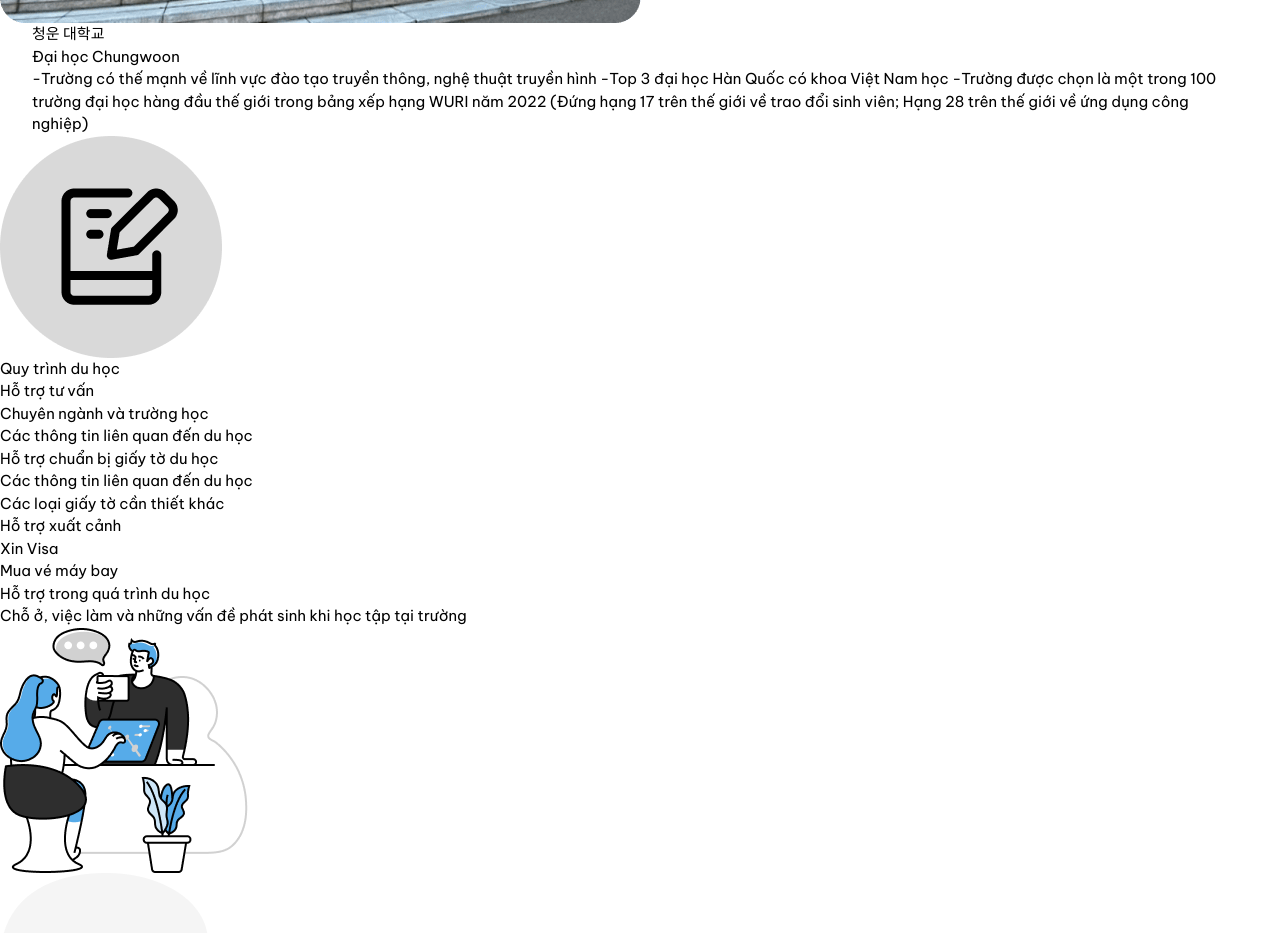
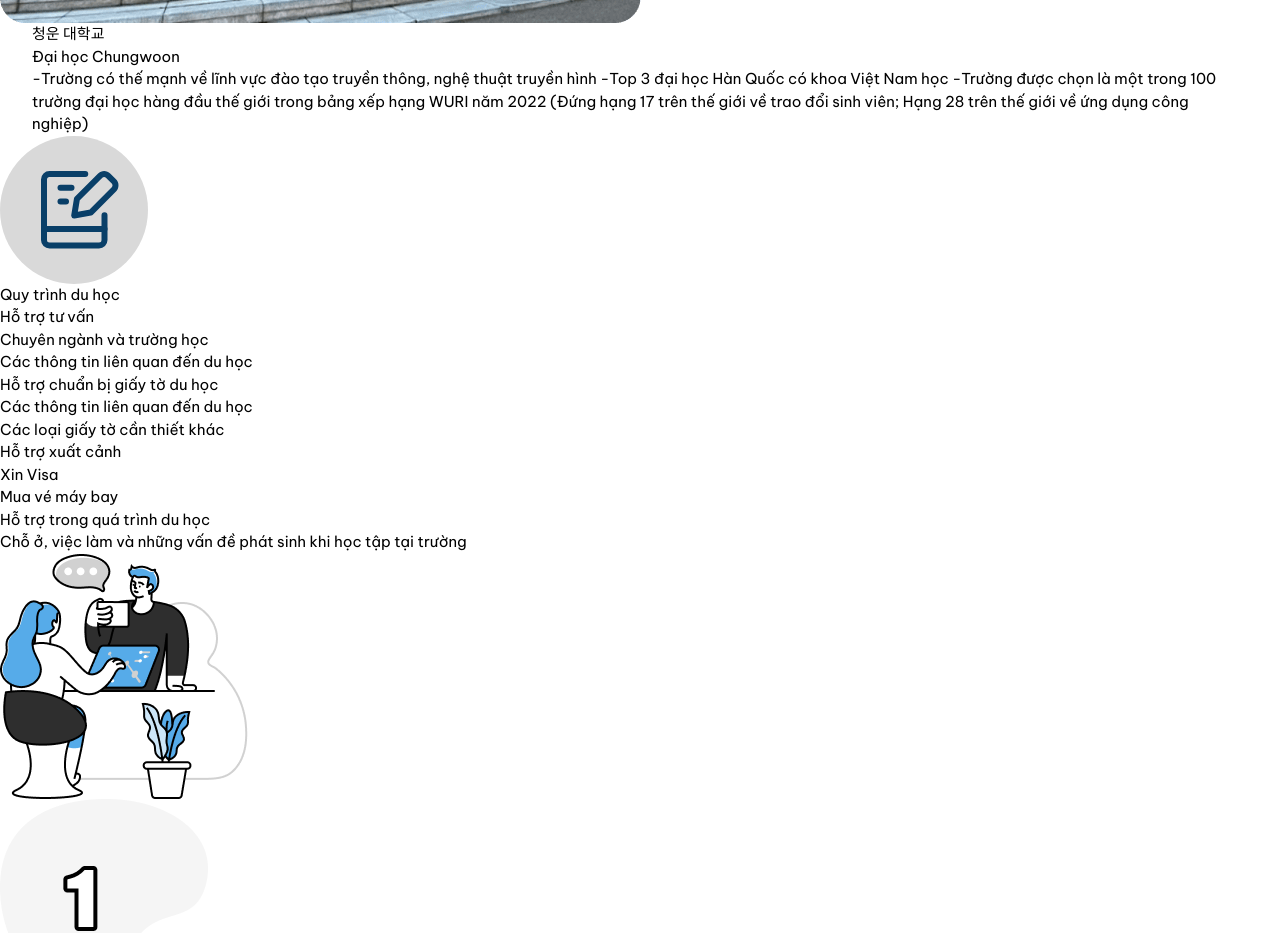
Before and after one commit to ywb-dev/duhocd-landing, a Vue app: page / in a window 1280 px wide. Shown: the part 6180-7113 px from the top of the page. Built offline with nearby package versions, Linux system fonts and the light colour scheme.

Commit message:
chânge icon section flow

```diff
--- /dev/null
+++ b/src/components/icons/TakeNoteIcon.vue
@@ -0,0 +1,10 @@
+<template>
+    <svg xmlns="http://www.w3.org/2000/svg" width="148" height="148" viewBox="0 0 148 148" fill="none">
+    <circle cx="74" cy="74" r="74" fill="#D9D9D9"/>
+    <path d="M85.25 38H49.5C46.4624 38 44 40.4624 44 43.5V104C44 107.038 46.4624 109.5 49.5 109.5H99C102.038 109.5 104.5 107.038 104.5 104V79.25" stroke="#093F68" stroke-width="6" stroke-linecap="round" stroke-linejoin="round"/>
+    <path d="M44 93H104.5" stroke="#093F68" stroke-width="6" stroke-linecap="round" stroke-linejoin="round"/>
+    <path d="M60.5 51.75H71.5" stroke="#093F68" stroke-width="6" stroke-linecap="round" stroke-linejoin="round"/>
+    <path d="M60.5 65.5H66" stroke="#093F68" stroke-width="6" stroke-linecap="round" stroke-linejoin="round"/>
+    <path d="M90.7178 76.5319L74.2178 79.5019L76.9678 62.7819L100.233 39.6269C100.744 39.1114 101.352 38.7022 102.023 38.423C102.693 38.1438 103.412 38 104.138 38C104.864 38 105.583 38.1438 106.253 38.423C106.923 38.7022 107.532 39.1114 108.043 39.6269L113.873 45.4569C114.388 45.9682 114.798 46.5765 115.076 47.2467C115.356 47.9169 115.499 48.6359 115.499 49.3619C115.499 50.088 115.356 50.8069 115.076 51.477C114.798 52.1473 114.388 52.7556 113.873 53.2669L90.7178 76.5319Z" stroke="#093F68" stroke-width="6" stroke-linecap="round" stroke-linejoin="round"/>
+    </svg>
+</template>
--- a/src/components/sections/FlowAbroad.vue
+++ b/src/components/sections/FlowAbroad.vue
@@ -3,7 +3,7 @@
         <div
         class="relative py-24 md:py-48 bg-[#BCBCBC] overflow-hidden">
             <div class="container max-w-960 mx-auto px-5 ">
-                <img  v-motion-slide-visible-once-bottom class="mx-auto mb-4 hidden md:block w-[148px] object-contain" src="/images/flows/takenote.png" loading="lazy" alt="icon take note">
+                <TakeNoteIcon v-motion-slide-visible-once-bottom class="mx-auto mb-4 hidden md:block w-[148px]"/>
                 <h2  v-motion-slide-visible-once-bottom class="w-full text-32 md:text-68 text-center mb-11 font-bold md:mb-20">Quy trình du học</h2>
                 <div v-motion-slide-visible-right  class="w-full border-[10px] border-primaryText bg-[#EFE9DB] rounded-[45px] overflow-hidden">
                     <div class="flex flex-col md:flex-row border-primaryText">
@@ -138,6 +138,7 @@
     </section>
 </template>
 <script setup>
+    import TakeNoteIcon from '../icons/TakeNoteIcon.vue';
 </script>
 <style scoped>
  .step:first-child .step-text,
```
